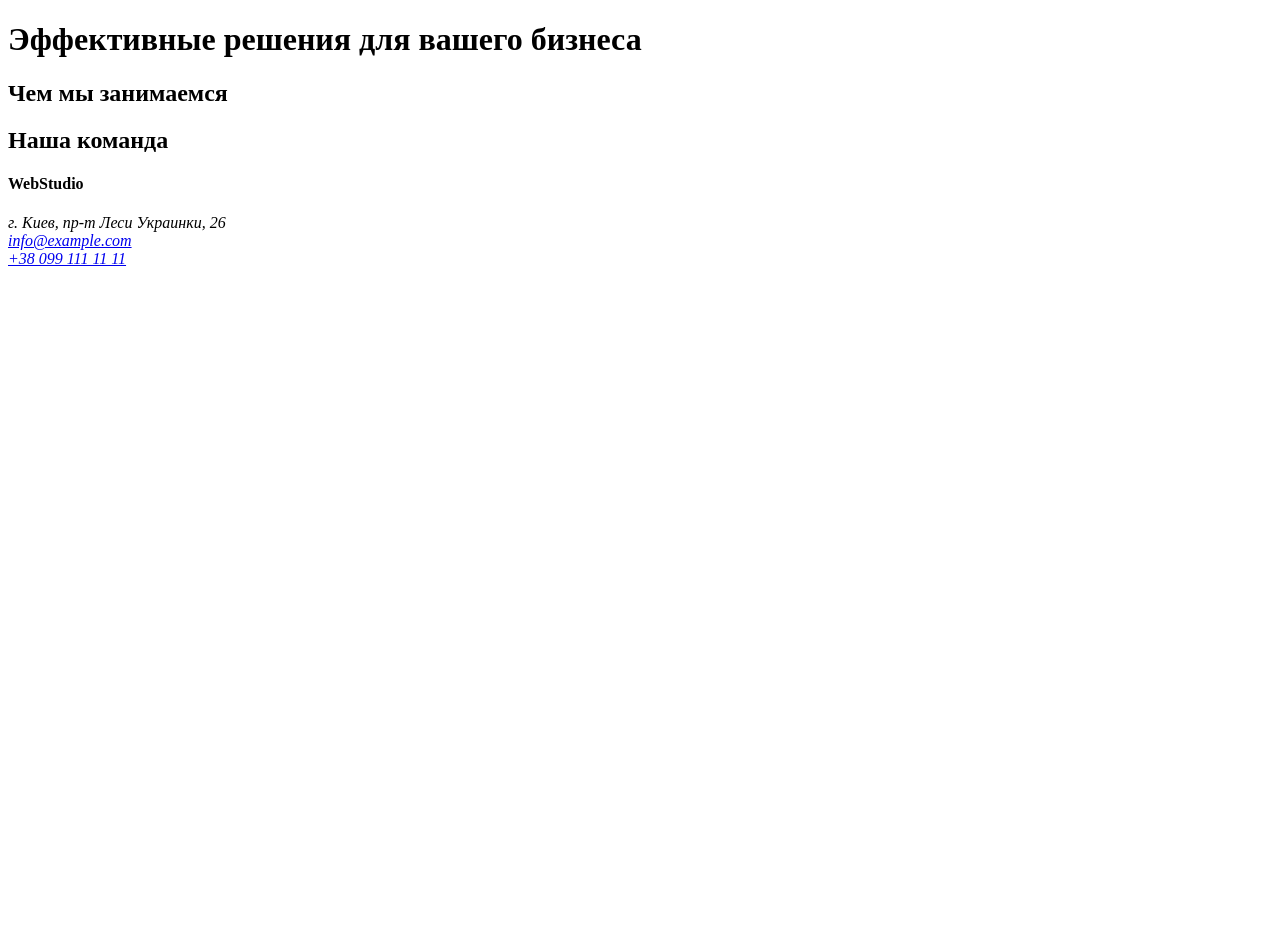
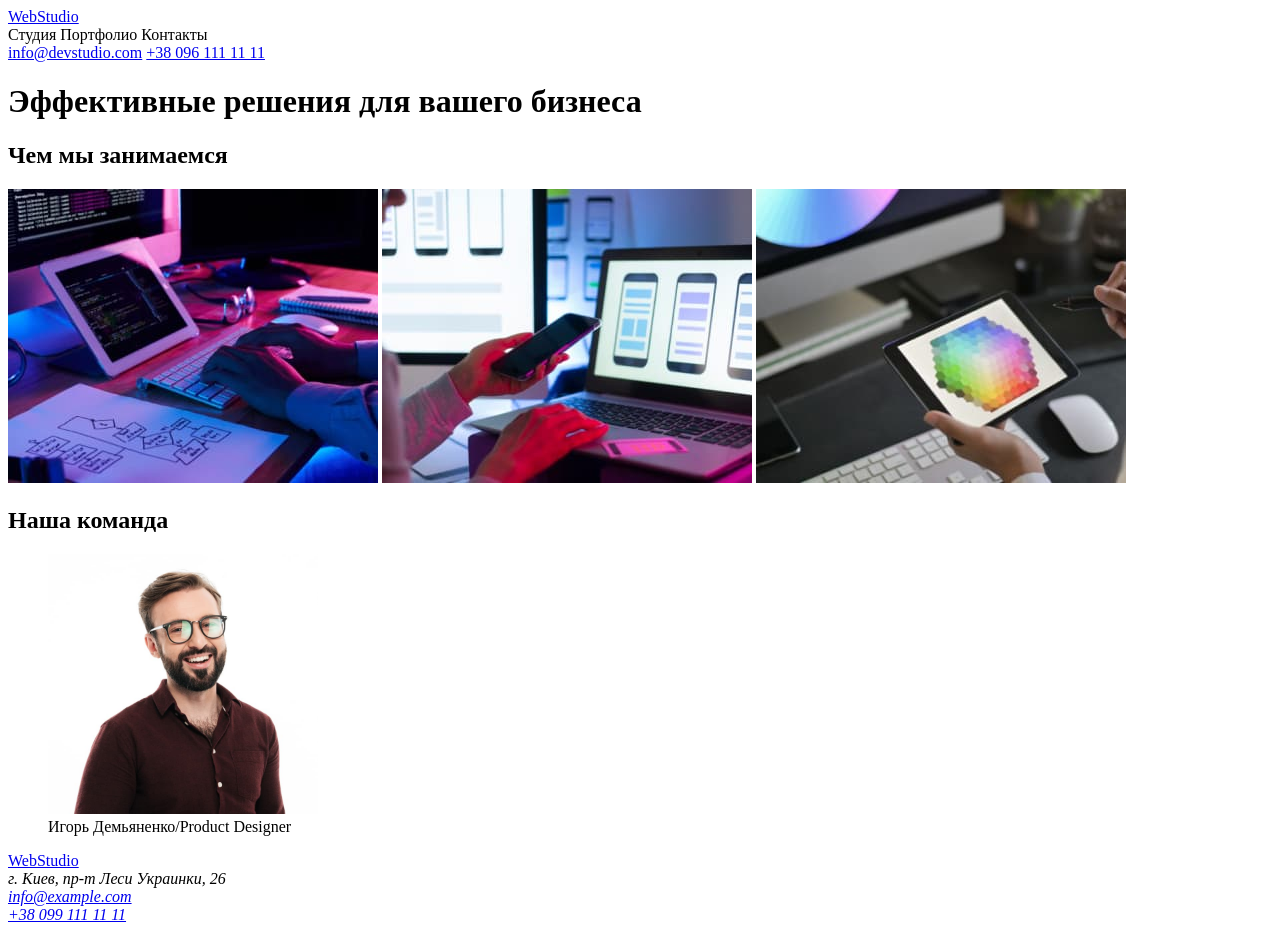
Before and after one commit to YuliiaTS/goit-markup-hw-01, a plain HTML site: page index.html in a window 1280 px wide. Before the commit the page ends 800 px from the top, so only its background shows below. Drawn offline with Linux system fonts and the light colour scheme.

Commit message:
main, img

```diff
--- a/index.html
+++ b/index.html
@@ -8,18 +8,52 @@
 <body>
     <header>
         <nav>
-
+            <div>
+                <a href="https://google.com">WebStudio</a>
+            </div>
+            <div>
+                <span>Студия</span>
+                <span>Портфолио</span>
+                <span>Контакты</span>
+            </div>
         </nav>
+        <div>
+        <a href="mailto:info@devstudio.com">info@devstudio.com</a>
+        <a href="tel:+38 096 111 11 11">+38 096 111 11 11</a>
+        </div>
     </header>
 
-    <main></main>
-    <h1>Эффективные решения для вашего бизнеса</h1>
-    <h2>Чем мы занимаемся</h2>
-    <h2>Наша команда</h2>
+    <main>
+        <div>
+            <h1>Эффективные решения для вашего бизнеса</h1>
+        </div>
+        <div>
+            <h2>Чем мы занимаемся</h2>
+            <img src="images/img_algorytm.jpg" alt="создание веб-страниц" width="370">
+            <img src="images/img_mob_dodatky.jpg" alt="сщздание мобильных приложений" width="370">
+            <img src="images/img_color_oformlen.jpg" alt="визуализация приложений" width="370">
+        </div>
+
+        <div>
+            <h2>Наша команда</h2>
+            <div>
+            <figure>
+                <img src="images/img_Игорь.jpg" alt="мужчина в очках и бордовой рубашке" width="270">
+                <figcaption>Игорь Демьяненко/Product Designer</figcaption>
+            </figure>
+            </div>
+
+        </div>
+    </main>
+
     <footer>
-        <h4>WebStudio</h4>
+        <div>
+            <a href="https://google.com">WebStudio</a>
+        </div>
         <address>
         г. Киев, пр-т Леси Украинки, 26 <br />
+        </address>
+        <address>
         <a href="mailto:info@example.com">info@example.com</a> <br />
         <a href="tel:+38 099 111 11 11">+38 099 111 11 11</a>
         </address>
```
Also changed, not shown: images/img_Игорь.jpg (added), images/img_Михаил.jpg (added), images/img_Николай.jpg (added), images/img_Ольга.jpg (added).
